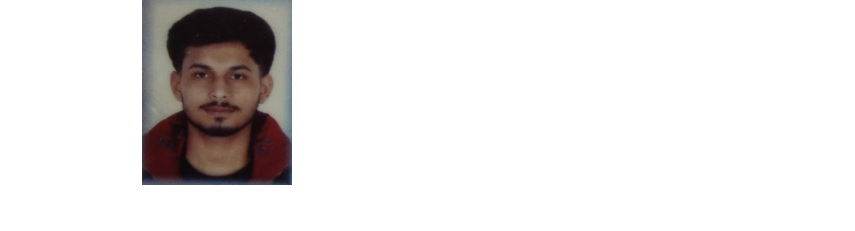
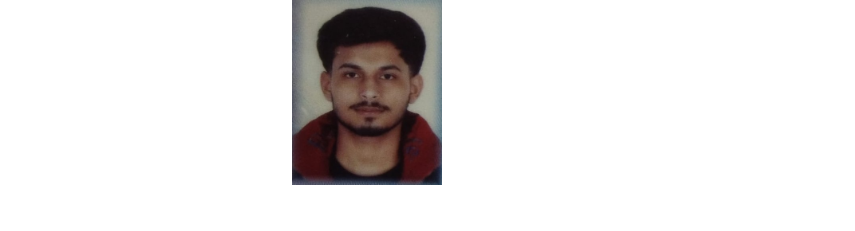
Before and after one commit to sharmashubam09876-sketch/profile-portfolio-website, a plain HTML site: page index.html in a window 1280 px wide. Shown: the top 231 px of the page, without its empty margins (208-1063 px from the left). Drawn offline with Linux system fonts and the light colour scheme.

Commit message:
Update index.html

```diff
--- a/index.html
+++ b/index.html
@@ -14,7 +14,7 @@
             gtag('config', 'G-2GVZS5GSBT');
         }
     </script>
-    <img src="photo.jpg.jpeg" alt="My Photo" width="150" style="margin-left: 350px;">
+    <img src="photo.jpg.jpeg" alt="My Photo" width="150" style="margin-left: 500px;">
 
     <meta charset="UTF-8">
     <title>Shubam Sharma – Student </title>
```
